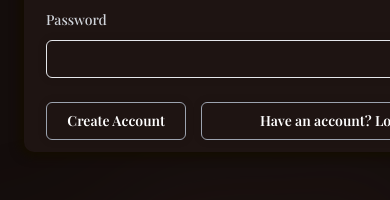
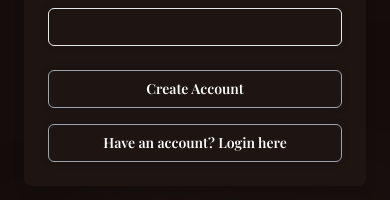
Before and after one commit to BriLeighk/Tech-Catalyst, a Next.js app: page /Register in a window 390 px wide. Shown: the part 604-804 px from the top of the page. Built offline with nearby package versions, Linux system fonts and the light colour scheme; no server answers; a web font is replaced by a local one.

Commit message:
made register and login pages responsive

```diff
--- a/app/Login/page.js
+++ b/app/Login/page.js
@@ -129,20 +129,10 @@ export default function Login() {
             />
           </div>
           <div
-            style={{
-              width: '500px',
-              height: '564px',
-              margin: '0px auto 0 auto',
-              padding: '20px',
-              borderRadius: '10px',
-              boxShadow: '0px 0px 10px 5px rgba(20,13,1,1)',
-              WebkitBoxShadow: '0px 0px 10px 5px rgba(20,13,1,1)',
-              MozBoxShadow: '0px 0px 10px 5px rgba(20,13,1,1)',
-              border: '2px solid #1E1412',
-              backgroundColor: '#1E1412',
-            }}>
+            className="w-full max-w-md mx-auto p-6 sm:p-8 bg-[#1E1412] rounded-lg shadow-lg"
+          >
             <h2 className="mt-10 text-center text-2xl font-bold leading-9 tracking-tight text-white" style={{paddingTop: '0', textShadow: '2px 2px 4px rgba(0, 0, 0, 1)'}}>
-              Log  In
+              Log In
             </h2>
 
             <div className="mt-6 sm:mx-auto sm:w-full sm:max-w-sm">
@@ -156,11 +146,8 @@ export default function Login() {
                   </button>
             </div>
 
-
             <div className="mt-20 sm:mx-auto sm:w-full sm:max-w-sm" >
-
               <form onSubmit={handleLogin} className="space-y-6">
-
                 <div>
                   <label htmlFor="email" className="block text-sm font-medium leading-6 text-gray-300">
                     Email address
@@ -179,8 +166,6 @@ export default function Login() {
                     />
                   </div>
                 </div>
-
-
                 <div>
                   <div className="flex items-center justify-between">
                     <label htmlFor="password" className="block text-sm font-medium leading-6 text-gray-300">
@@ -204,39 +189,24 @@ export default function Login() {
                       className="block w-full bg-[#1E1412] rounded-md border-0 py-1.5 text-gray-300 shadow-sm border-[1px] focus:border-[#C69635] focus:outline-none"
                       style={{ fontSize: '1rem', fontWeight: 'bold', paddingLeft: '10px', boxShadow: '0px 0px 10px 0px rgba(0, 0, 0, 0.1)' }}
                     />
-
                   </div>
                 </div>
-
-
-
-                <div className=""
-                style={{
-                  display: 'flex',
-                  flexDirection: 'row',
-                  alignItems: 'center',
-                  justifyContent: 'center',
-                  gap: '15px',
-                  marginTop: '108px', // ensures buttons are in same place as register form
-                }}
-                >
-
+                <div className="flex flex-col sm:flex-row items-center justify-center gap-4 mt-8">
                   <button
                     type="submit"
-                    className="flex w-[100px] justify-center rounded-md bg-[#1E1412] px-3 py-1.5 text-sm font-semibold leading-6 text-white shadow-sm border border-gray-400 hover:border-[#C69635] rounded"
+                    className="w-full sm:w-auto flex justify-center rounded-md bg-[#1E1412] px-3 py-1.5 text-sm font-semibold leading-6 text-white shadow-sm border border-gray-400 hover:border-[#C69635] rounded"
                     style={{transition: 'background-color 0.3s ease-in-out', boxShadow: '0px 0px 10px 0px rgba(0, 0, 0, 0.1)'}}
                   >
                     Login
                   </button>
                   <a href="/Register"
-                    className="flex w-full justify-center rounded-md bg-[#1E1412] px-3 py-1.5 text-sm font-semibold leading-6 text-white shadow-sm border border-gray-400 hover:border-[#C69635] rounded"
+                    className="w-full sm:w-auto flex justify-center rounded-md bg-[#1E1412] px-3 py-1.5 text-sm font-semibold leading-6 text-white shadow-sm border border-gray-400 hover:border-[#C69635] rounded"
                     style={{transition: 'background-color 0.3s ease-in-out', boxShadow: '0px 0px 10px 0px rgba(0, 0, 0, 0.1)'}}
                   >
                     Don't have an account? Register here
                   </a>
                 </div>
               </form>
-
             </div>
           </div>
           <div
--- a/app/Register/page.js
+++ b/app/Register/page.js
@@ -80,24 +80,13 @@ export default function Register() {
             />
           </div>
           <div
-          style={{
-            width: '500px',
-            height: '564px',
-            margin: '0px auto 0 auto',
-            padding: '20px',
-            borderRadius: '10px',
-            boxShadow: '0px 0px 10px 5px rgba(20,13,1,1)',
-            WebkitBoxShadow: '0px 0px 10px 5px rgba(20,13,1,1)',
-            MozBoxShadow: '0px 0px 10px 5px rgba(20,13,1,1)',
-            border: '2px solid #1E1412',
-            backgroundColor: '#1E1412'
-          }}>
+            className="w-full max-w-md mx-auto p-6 sm:p-8 bg-[#1E1412] rounded-lg shadow-lg"
+          >
             <h2 className="mt-10 text-center text-2xl font-bold leading-9 tracking-tight text-white" style={{paddingTop: '0', textShadow: '2px 2px 4px rgba(0, 0, 0, 1)'}}>
               Create Account
             </h2>
             <div className="mt-10 sm:mx-auto sm:w-full sm:max-w-sm" >
               <form onSubmit={handleSubmit} className="space-y-6">
-
                 <div>
                   <label htmlFor="firstName" className="block text-sm font-medium leading-6 text-gray-300">
                     First Name
@@ -116,7 +105,6 @@ export default function Register() {
                     />
                   </div>
                 </div>
-
                 <div>
                   <label htmlFor="lastName" className="block text-sm font-medium leading-6 text-gray-300">
                     Last Name
@@ -135,7 +123,6 @@ export default function Register() {
                     />
                   </div>
                 </div>
-
                 <div>
                   <label htmlFor="email" className="block text-sm font-medium leading-6 text-gray-300">
                     Email address
@@ -154,7 +141,6 @@ export default function Register() {
                     />
                   </div>
                 </div>
-
                 <div>
                   <div className="flex items-center justify-between">
                     <label htmlFor="password" className="block text-sm font-medium leading-6 text-gray-300">
@@ -175,26 +161,16 @@ export default function Register() {
                     />
                   </div>
                 </div>
-
-                <div className=""
-                style={{
-                  display: 'flex',
-                  flexDirection: 'row',
-                  alignItems: 'center',
-                  justifyContent: 'center',
-                  gap: '15px',
-                }}
-                >
+                <div className="flex flex-col sm:flex-row items-center justify-center gap-4 mt-8">
                   <button
                     type="submit"
-                    className="flex w-[205px] justify-center rounded-md bg-[#1E1412] px-3 py-1.5 text-sm font-semibold leading-6 text-white shadow-sm border border-gray-400 hover:border-[#C69635] rounded"
+                    className="w-full sm:w-auto flex justify-center rounded-md bg-[#1E1412] px-3 py-1.5 text-sm font-semibold leading-6 text-white shadow-sm border border-gray-400 hover:border-[#C69635] rounded"
                     style={{ transition: 'background-color 0.3s ease-in-out', boxShadow: '0px 0px 10px 0px rgba(0, 0, 0, 0.1)' }}
                   >
                     Create Account
                   </button>
-
                   <a href="/Login"
-                    className="flex w-full justify-center rounded-md bg-[#1E1412] px-3 py-1.5 text-sm font-semibold leading-6 text-white shadow-sm border border-gray-400 hover:border-[#C69635] rounded"
+                    className="w-full sm:w-auto flex justify-center rounded-md bg-[#1E1412] px-3 py-1.5 text-sm font-semibold leading-6 text-white shadow-sm border border-gray-400 hover:border-[#C69635] rounded"
                     style={{
                       transition: 'background-color 0.3s ease-in-out',
                       boxShadow: '0px 0px 10px 0px rgba(0, 0, 0, 0.1)'
--- a/app/components/AboutSection.js
+++ b/app/components/AboutSection.js
@@ -1,6 +1,6 @@
 export default function AboutSection() {
   return (
-    <div className="bg-[#140D0C] py-24 sm:py-32">
+    <div className="bg-[#140D0C] py-24 sm:py-32 pl-4">
       <div className="mx-auto grid max-w-2xl grid-cols-1 gap-x-8 gap-y-16 lg:mx-0 lg:max-w-none lg:grid-cols-2 lg:items-start lg:gap-y-10">
         <div className="lg:col-span-2 lg:col-start-1 lg:row-start-1 lg:mx-auto lg:grid lg:w-full lg:max-w-7xl lg:grid-cols-2 lg:gap-x-8 lg:px-8">
           <div className="lg:pr-4">
--- a/app/components/Popup.js
+++ b/app/components/Popup.js
@@ -21,7 +21,7 @@ export default function Popup({ setShowPopup }) {
       />
 
       <div className="fixed inset-0 z-10 w-screen overflow-y-auto">
-        <div className="flex min-h-full items-end justify-center p-4 text-center sm:items-center sm:p-0">
+        <div className="flex min-h-full items-center justify-center p-4 text-center sm:items-center sm:p-0">
           <DialogPanel
             transition
             className="relative transform overflow-hidden rounded-lg bg-[#1E1412] text-left shadow-xl transition-all data-[closed]:translate-y-4 data-[closed]:opacity-0 data-[enter]:duration-300 data-[leave]:duration-200 data-[enter]:ease-out data-[leave]:ease-in sm:my-8 sm:w-full sm:max-w-lg data-[closed]:sm:translate-y-0 data-[closed]:sm:scale-95"
```
